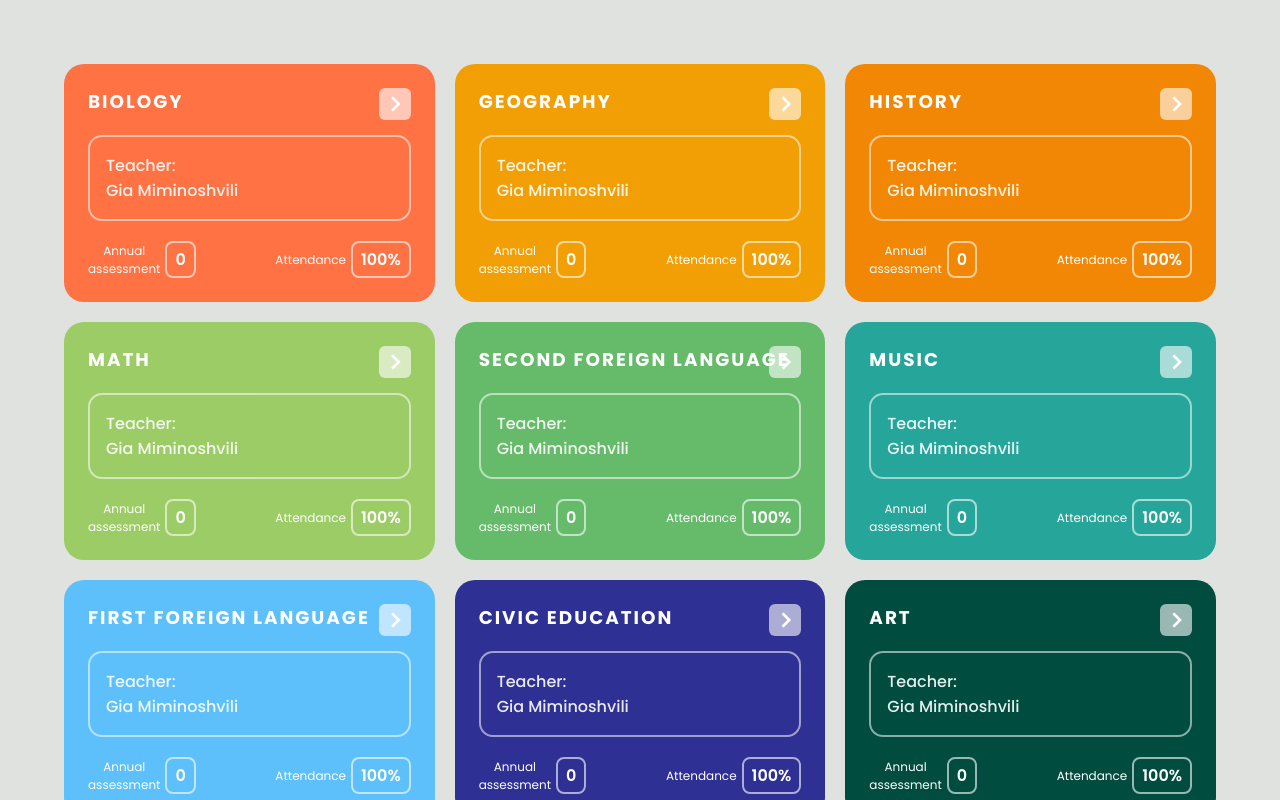
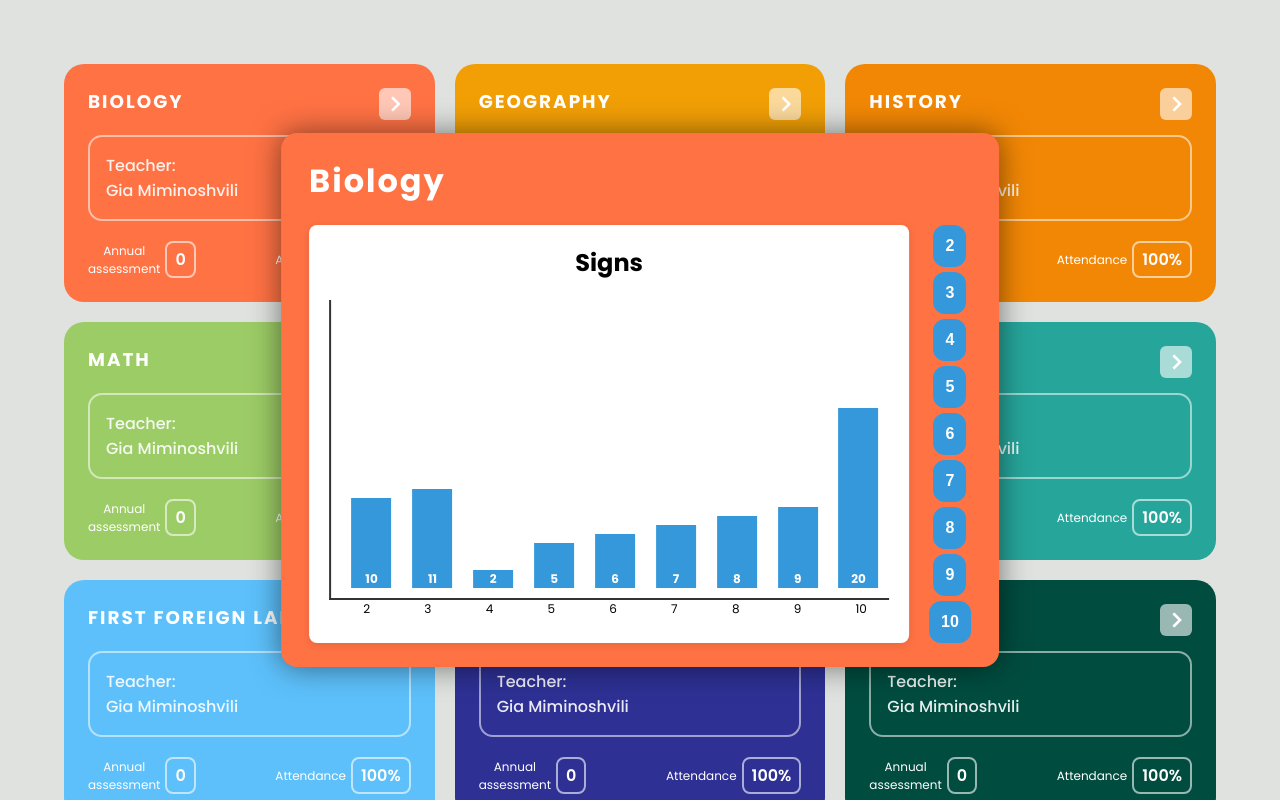
Before and after one commit to giamimino/student-grades-app, a plain HTML site: page index.html in a window 1280 px wide. Both pictures are taken after a click on the button 394 px from the left and 104 px from the top of the page. Shown: the top 800 px of the page. Drawn offline with nearby package versions, Linux system fonts and the light colour scheme.

Commit message:
js start

```diff
--- a/index.html
+++ b/index.html
@@ -15,7 +15,7 @@
     <div class="container">
         <div class="wrapper">
             <h1 id="subject">Biology</h1>
-            <button><i class='bx bx-chevron-right'></i></button>
+            <button id="toggle"><i class='bx bx-chevron-right'></i></button>
             <div class="Teacher">
                 <p>Teacher:</p>
                 <p> Gia Miminoshvili</p>
@@ -33,7 +33,7 @@
         </div>
         <div class="wrapper">
             <h1 id="subject">Geography</h1>
-            <button><i class='bx bx-chevron-right'></i></button>
+            <button id="toggle"><i class='bx bx-chevron-right'></i></button>
             <div class="Teacher">
                 <p>Teacher:</p>
                 <p> Gia Miminoshvili</p>
@@ -51,7 +51,7 @@
         </div>
         <div class="wrapper">
             <h1 id="subject">History</h1>
-            <button><i class='bx bx-chevron-right'></i></button>
+            <button id="toggle"><i class='bx bx-chevron-right'></i></button>
             <div class="Teacher">
                 <p>Teacher:</p>
                 <p> Gia Miminoshvili</p>
@@ -69,7 +69,7 @@
         </div>
         <div class="wrapper">
             <h1 id="subject">Math</h1>
-            <button><i class='bx bx-chevron-right'></i></button>
+            <button id="toggle"><i class='bx bx-chevron-right'></i></button>
             <div class="Teacher">
                 <p>Teacher:</p>
                 <p> Gia Miminoshvili</p>
@@ -87,7 +87,7 @@
         </div>
         <div class="wrapper">
             <h1 id="subject">second Foreign language</h1>
-            <button><i class='bx bx-chevron-right'></i></button>
+            <button id="toggle"><i class='bx bx-chevron-right'></i></button>
             <div class="Teacher">
                 <p>Teacher:</p>
                 <p> Gia Miminoshvili</p>
@@ -105,7 +105,7 @@
         </div>
         <div class="wrapper">
             <h1 id="subject">Music</h1>
-            <button><i class='bx bx-chevron-right'></i></button>
+            <button id="toggle"><i class='bx bx-chevron-right'></i></button>
             <div class="Teacher">
                 <p>Teacher:</p>
                 <p> Gia Miminoshvili</p>
@@ -123,7 +123,7 @@
         </div>
         <div class="wrapper">
             <h1 id="subject">First foreign language</h1>
-            <button><i class='bx bx-chevron-right'></i></button>
+            <button id="toggle"><i class='bx bx-chevron-right'></i></button>
             <div class="Teacher">
                 <p>Teacher:</p>
                 <p> Gia Miminoshvili</p>
@@ -141,7 +141,7 @@
         </div>
         <div class="wrapper">
             <h1 id="subject">Civic education</h1>
-            <button><i class='bx bx-chevron-right'></i></button>
+            <button id="toggle"><i class='bx bx-chevron-right'></i></button>
             <div class="Teacher">
                 <p>Teacher:</p>
                 <p> Gia Miminoshvili</p>
@@ -159,7 +159,7 @@
         </div>
         <div class="wrapper">
             <h1 id="subject">art</h1>
-            <button><i class='bx bx-chevron-right'></i></button>
+            <button id="toggle"><i class='bx bx-chevron-right'></i></button>
             <div class="Teacher">
                 <p>Teacher:</p>
                 <p> Gia Miminoshvili</p>
@@ -177,7 +177,7 @@
         </div>
         <div class="wrapper">
             <h1 id="subject">physics</h1>
-            <button><i class='bx bx-chevron-right'></i></button>
+            <button id="toggle"><i class='bx bx-chevron-right'></i></button>
             <div class="Teacher">
                 <p>Teacher:</p>
                 <p> Gia Miminoshvili</p>
@@ -195,7 +195,7 @@
         </div>
         <div class="wrapper">
             <h1 id="subject">english</h1>
-            <button><i class='bx bx-chevron-right'></i></button>
+            <button id="toggle"><i class='bx bx-chevron-right'></i></button>
             <div class="Teacher">
                 <p>Teacher:</p>
                 <p> Gia Miminoshvili</p>
@@ -213,7 +213,7 @@
         </div>
         <div class="wrapper">
             <h1 id="subject">chemistry</h1>
-            <button><i class='bx bx-chevron-right'></i></button>
+            <button id="toggle"><i class='bx bx-chevron-right'></i></button>
             <div class="Teacher">
                 <p>Teacher:</p>
                 <p> Gia Miminoshvili</p>
@@ -231,5 +231,26 @@
         </div>
     </div>
 
+    <div class="grade_container" id="grade_container">
+            <h1 id="title_subject">Subject</h1>
+            <div class="garde">
+            <div class="chart-container">
+                <h2>Signs</h2>
+                <div class="bar-chart" id="barChart"></div>
+            </div>
+            <div class="grade_wrapper">
+                <button class="sign" id="sign">2</button>
+                <button class="sign" id="sign">3</button>
+                <button class="sign" id="sign">4</button>
+                <button class="sign" id="sign">5</button>
+                <button class="sign" id="sign">6</button>
+                <button class="sign" id="sign">7</button>
+                <button class="sign" id="sign">8</button>
+                <button class="sign" id="sign">9</button>
+                <button class="sign" id="sign">10</button>
+            </div>
+            </div>
+    </div>
+
 </body>
 </html>
--- a/script.js
+++ b/script.js
@@ -1,4 +1,26 @@
-const subjects = document.querySelectorAll("#subject");
+const wrappers = document.querySelectorAll(".wrapper"); // Get all wrappers
+const signs = document.querySelectorAll("#signs"); // Get all signs btn
+
+    wrappers.forEach(wrapper => {
+        const subject = wrapper.querySelector("h1"); // Get the subject (h1) inside each wrapper
+        const toggleButton = wrapper.querySelector("#toggle"); // Get the toggle button inside each wrapper
+        const gradeContainer = document.querySelector(".grade_container");
+        const titleSubject = document.getElementById("title_subject");
+        const signs = document.querySelectorAll("#sign");
+
+        // Attach an event listener to each toggle button
+        toggleButton.addEventListener("click", () => {
+            gradeContainer.classList.add("active");
+            titleSubject.textContent = subject.textContent;
+        });
+
+        signs.forEach(sign => {
+            sign.addEventListener("click", ()=> {
+                console.log(sign.textContent);
+                data.push(sign.textContent)
+            });
+        });
+    });
 
 //studen grade calc
 
@@ -8,3 +30,29 @@ const gradeCalc = sum / nums.length;
 const round = Math.round(gradeCalc);
 
 console.log(round);
+
+//grade system
+
+    const data = [10, 11, 2, 5, 6, 7, 8, 9, 20];  // Example data
+    const labels = ["2", "3", "4", "5", "6", "7", "8", "9", "10"];  // Corresponding labels
+
+    const barChart = document.getElementById('barChart');
+    // Create bars
+    data.forEach((value, index) => {
+      const bar = document.createElement('div');
+      bar.classList.add('bar');
+      bar.style.height = `${value * 9}px`;  // Scale the bar heights
+      bar.textContent = value;
+
+      barChart.appendChild(bar);
+    });
+
+    // Add X-axis labels
+    const xAxis = document.createElement('div');
+    xAxis.classList.add('x-axis-labels');
+    labels.forEach(label => {
+      const labelDiv = document.createElement('div');
+      labelDiv.textContent = label;
+      xAxis.appendChild(labelDiv);
+    });
+    barChart.appendChild(xAxis);
--- a/style.css
+++ b/style.css
@@ -171,3 +171,134 @@ body {
 .Teacher p {
     text-align: left;
 }
+
+@media screen and (max-width: 768px) {
+    .container {
+        grid-template-columns: repeat(2, 1fr);
+        padding: 32px;
+        gap: 15px;
+    }
+}
+
+@media screen and (max-width: 425px) {
+    .container {
+        grid-template-columns: repeat(1, 1fr);
+        padding: 16px;
+        gap: 10px;
+    }
+}
+
+@media screen and (max-width: 375px) {
+    .container {
+        grid-template-columns: repeat(1, 1fr);
+        padding: 8px;
+        gap: 10px;
+    }
+}
+
+/* Grade wrapper */
+.grade_container {
+    position: fixed;
+    top: 50%;
+    left: 50%;
+    padding: 24px 28px;
+    background-color: var(--clr-bg-Biology);
+    border-radius: 16px;
+    box-shadow: 0 0 30px #00000080;
+    color: var(--clr-text);
+    display: flex;
+    flex-direction: column;
+    gap: 20px;
+    transform: scale(0) translate(-70%, -70%);
+    transition:  all .5s ease;
+    opacity: 0;
+}
+
+.active {
+    transform: scale(1) translate(-50%, -50%);
+    opacity: 1;
+    transition: all .5s ease;
+}
+
+.garde {
+    display: flex;
+    gap: 20px;
+}
+
+.grade_wrapper {
+    display: flex;
+    gap: 5px;
+    align-items: center;
+    justify-content: center;
+    flex-direction: column;
+}
+
+.sign {
+    padding: 12px;
+    text-align: center;
+    display: flex;
+    justify-content: center;
+    align-items: center;
+    font-weight: 700;
+    font-size: 16px;
+    border-radius: 12px;
+    background-color: #3498db;
+    border: none;
+    cursor: pointer;
+    color: var(--clr-text);
+}
+
+  .chart-container {
+    width: 600px;
+    padding: 20px;
+    background-color: #fff;
+    box-shadow: 0 2px 10px rgba(0, 0, 0, 0.1);
+    border-radius: 8px;
+    color: #000;
+  }
+
+  h2 {
+    text-align: center;
+    margin-bottom: 20px;
+  }
+
+  .bar-chart {
+    display: flex;
+    justify-content: space-around;
+    align-items: flex-end;
+    height: 300px;
+    border-left: 2px solid #333;
+    border-bottom: 2px solid #333;
+    padding-left: 10px;
+    padding-bottom: 10px;
+    position: relative;
+  }
+
+  .bar {
+    width: 40px;
+    background-color: #3498db;
+    transition: 0.3s;
+    display: flex;
+    justify-content: center;
+    align-items: flex-end;
+    color: white;
+    font-size: 12px;
+    font-weight: bold;
+  }
+
+  .bar:hover {
+    background-color: #2980b9;
+  }
+
+  .x-axis-labels {
+    position: absolute;
+    bottom: -20px;
+    width: 100%;
+    display: flex;
+    justify-content: space-around;
+    font-size: 12px;
+  }
+
+  #title_subject {
+    letter-spacing: 2px;
+  }
```
